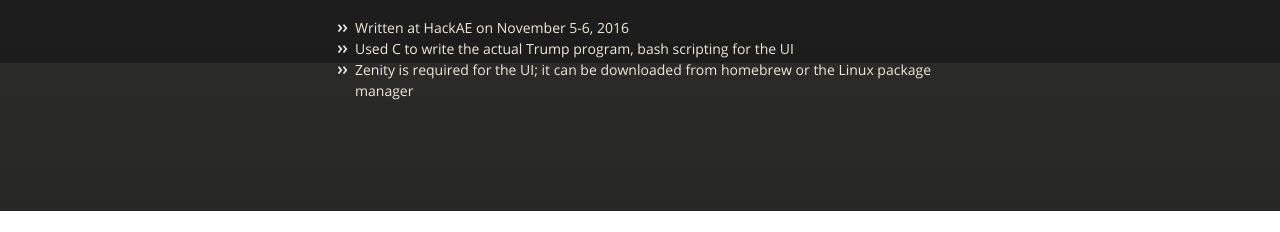
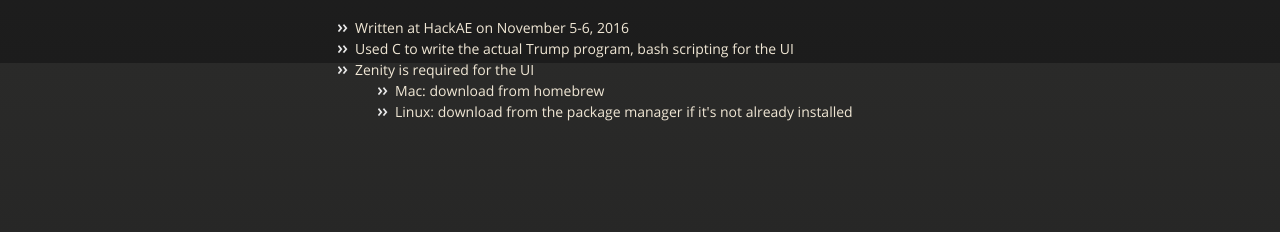
Before and after one commit to alexfortis/trump_bash, a plain HTML site: page index.html in a window 1280 px wide. Shown: the part 737-969 px from the top of the page. Before the commit the page ends 948 px from the top, so only its background shows below. Drawn offline with nearby package versions, Linux system fonts and the light colour scheme.

```diff
--- a/index.html
+++ b/index.html
@@ -50,7 +50,13 @@
 <ul>
 <li>Written at HackAE on November 5-6, 2016</li>
 <li>Used C to write the actual Trump program, bash scripting for the UI</li>
-<li>Zenity is required for the UI; it can be downloaded from homebrew or the Linux package manager</li>
+<li>Zenity is required for the UI
+
+<ul>
+<li>Mac: download from homebrew</li>
+<li>Linux: download from the package manager if it's not already installed</li>
+</ul>
+</li>
 </ul>
       </section>
 
--- a/params.json
+++ b/params.json
@@ -1,6 +1,6 @@
 {
   "name": "trump_bash",
   "tagline": "Terminal Based Donald Trump Simulator",
-  "body": "### ^[Tt]r(ump_[Bb])?ash$\r\n\r\nHave you ever wondered what would happen if Donald Trump were a process running on your computer? Wonder no more!\r\n\r\nImagine Donald Trump is stuck in your terminal, and all he can do is tweet at you. Your only way of communicating with him is by sending him signals.\r\n\r\n![trump_bash]\r\n(https://raw.githubusercontent.com/alexfortis/trump_bash/master/screenshot.png)\r\n\r\n- Written at HackAE on November 5-6, 2016\r\n- Used C to write the actual Trump program, bash scripting for the UI\r\n- Zenity is required for the UI; it can be downloaded from homebrew or the Linux package manager",
+  "body": "### ^[Tt]r(ump_[Bb])?ash$\r\n\r\nHave you ever wondered what would happen if Donald Trump were a process running on your computer? Wonder no more!\r\n\r\nImagine Donald Trump is stuck in your terminal, and all he can do is tweet at you. Your only way of communicating with him is by sending him signals.\r\n\r\n![trump_bash]\r\n(https://raw.githubusercontent.com/alexfortis/trump_bash/master/screenshot.png)\r\n\r\n- Written at HackAE on November 5-6, 2016\r\n- Used C to write the actual Trump program, bash scripting for the UI\r\n- Zenity is required for the UI\r\n    - Mac: download from homebrew\r\n    - Linux: download from the package manager if it's not already installed",
   "note": "Don't delete this file! It's used internally to help with page regeneration."
 }
```
